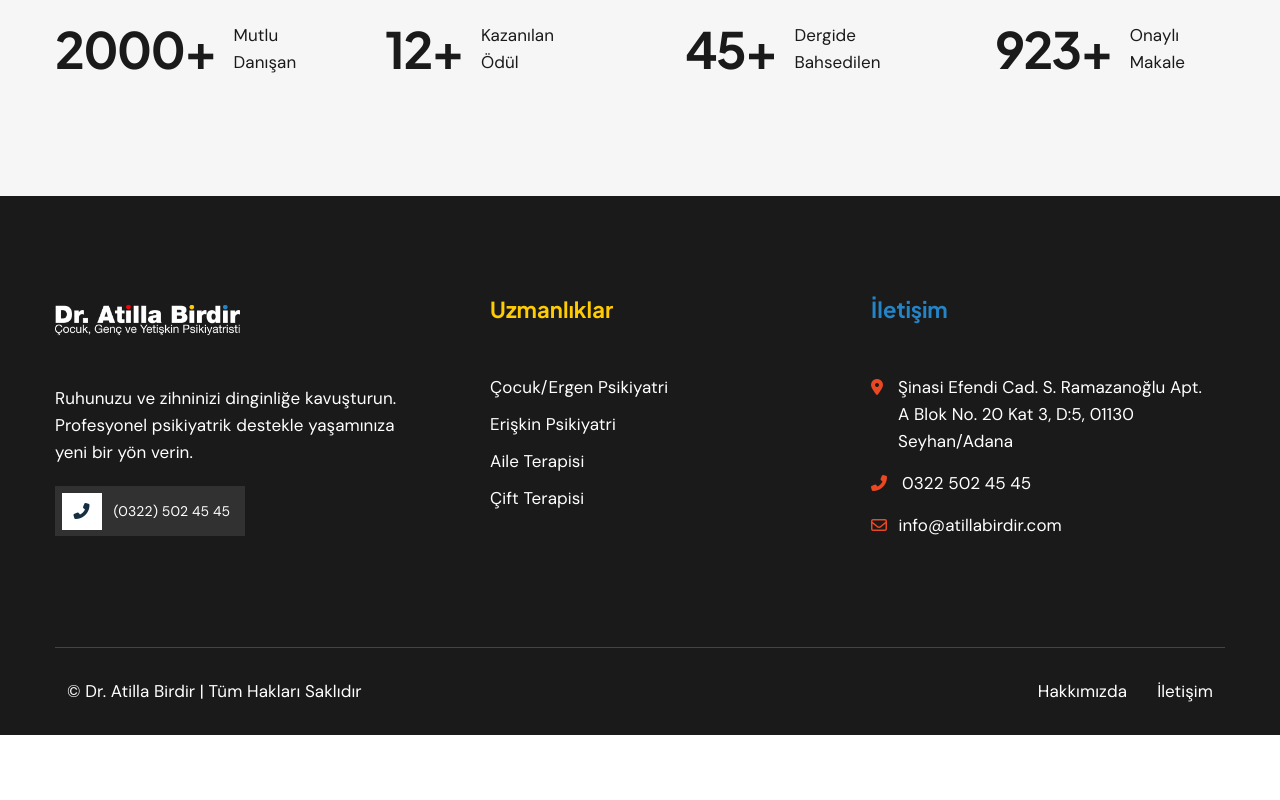
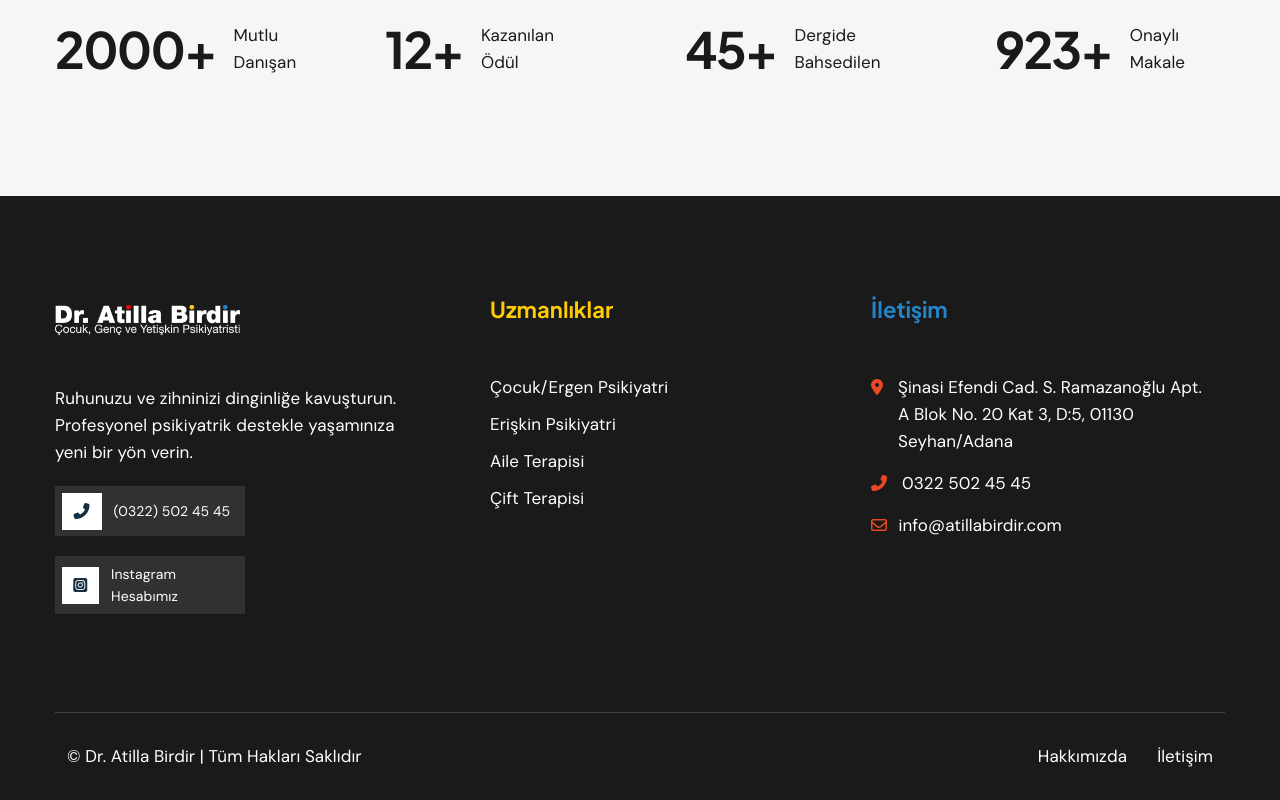
Before and after one commit to Honorwhite/Atilla-Birdir-Websitesi, a plain HTML site: page index.html in a window 1280 px wide. Shown: the part 6951-7751 px from the top of the page. Before the commit the page ends 7686 px from the top, so only its background shows below. Drawn offline with Linux system fonts and the light colour scheme; files whose address does not match are found by name.

Commit message:
instagram

```diff
--- a/index.html
+++ b/index.html
@@ -958,6 +958,13 @@
                             </div>
                             <a href="tel:0322 502 45 45" class="footer-two__phone-text">(0322) 502 45 45</a>
                         </div><!-- /.footer-two__phone-box -->
+                        <div class="footer-two__phone-box">
+                            <div class="footer-two__phone">
+                                <i class="fa-brands fa-square-instagram"></i>
+                            </div>
+                            <a href="https://www.instagram.com/dratillabirdir/" target="_blank"
+                                class="footer-two__phone-text">Instagram Hesabımız</a>
+                        </div><!-- /.footer-two__phone-box -->
                     </div><!-- /.footer-one__about -->
                 </div>
                 <div class="col-xl-2 col-lg-3 col-md-3 col-sm-5 wow animated fadeInUp" data-wow-delay="0.3s"
```
